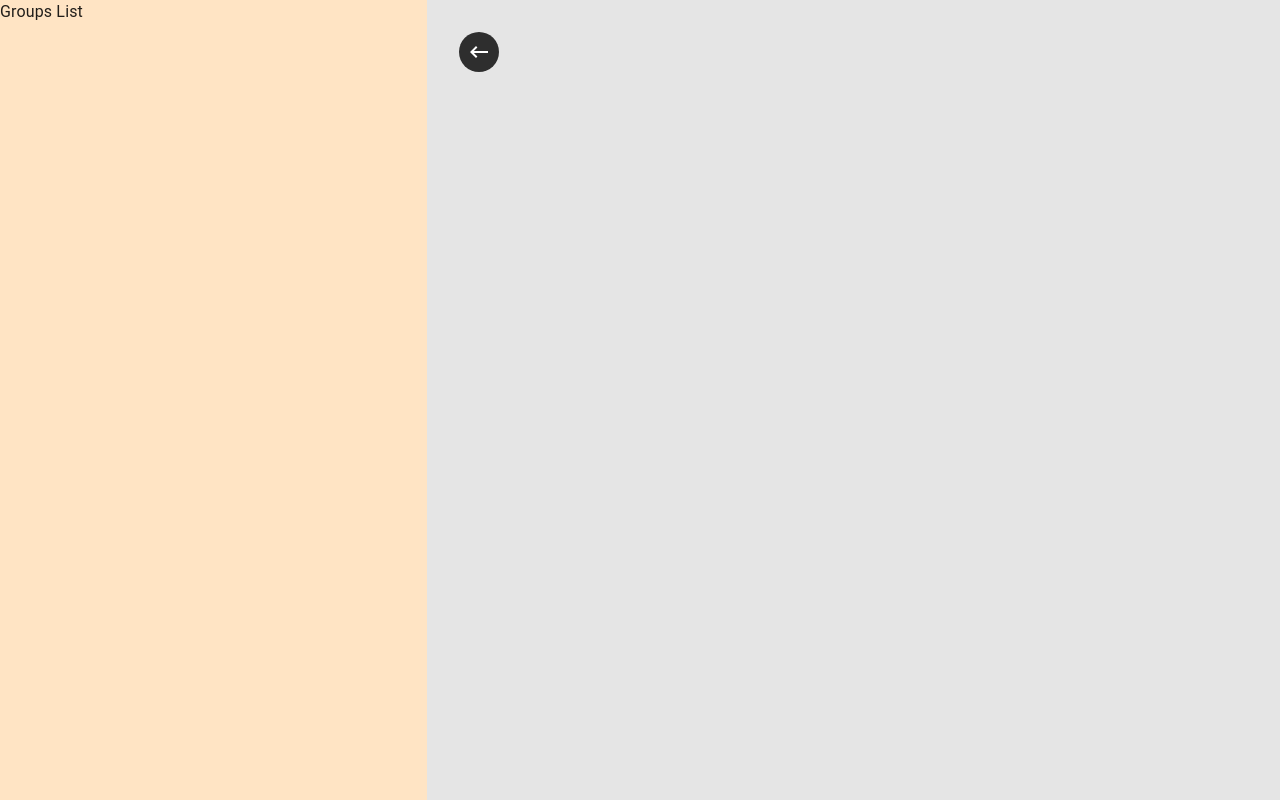
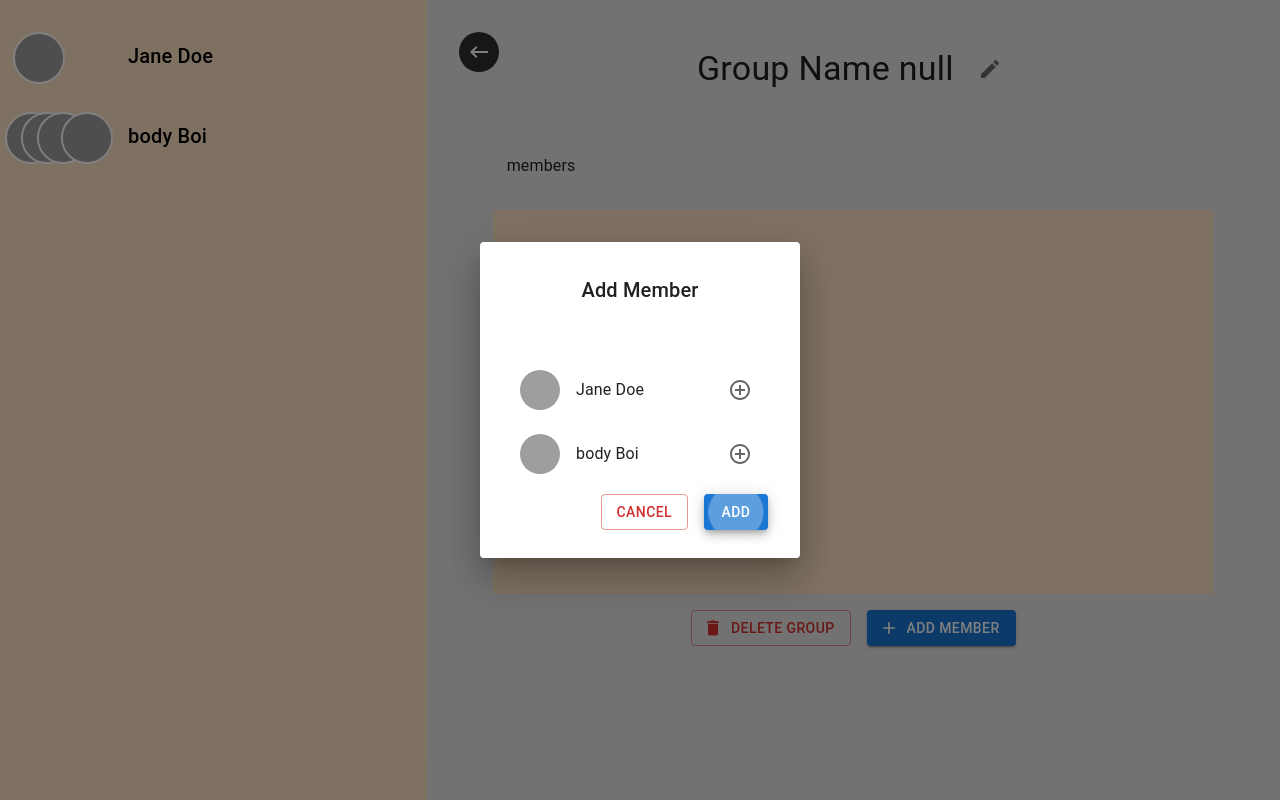
Before and after one commit to Ajith-M-001/messaghub, a React (Vite) app in the folder frontend/: page /group in a window 1280 px wide. Built offline with nearby package versions, Linux system fonts and the light colour scheme; grey boxes are pictures that could not be loaded.

Commit message:
add members for group

```diff
--- /dev/null
+++ b/frontend/src/components/dialogs/AddMemberDialog.jsx
@@ -0,0 +1,74 @@
+/* eslint-disable react/prop-types */
+
+import {
+  Button,
+  Dialog,
+  DialogActions,
+  DialogContent,
+  DialogTitle,
+  Stack,
+  Typography,
+} from "@mui/material";
+import { sampleUsers } from "../constants/SampleData";
+import UserItems from "../shared/UserItems";
+
+const AddMemberDialog = ({ addMember, isLoadingAddMember, chatId }) => {
+  const addFriendHandler = (id) => {
+    console.log("add friend", id);
+  };
+
+  const addMemberSubmitHandler = () => {
+    console.log("add member");
+  };
+
+  const closeHandler = () => {
+    console.log("close");
+  };
+  return (
+    <Dialog open={true} onClose={closeHandler}>
+      <Stack p={"1rem"} width={"20rem"} spacing={"1rem"}>
+        <DialogTitle
+          width={"100%"}
+          textAlign={"center"}
+          id="alert-dialog-title"
+        >
+          {"Add Member"}
+        </DialogTitle>
+      </Stack>
+
+      <DialogContent>
+        <Stack>
+          {sampleUsers.length > 0 ? (
+            sampleUsers.map((user) => (
+              <UserItems
+                key={user._id}
+                user={user}
+                handler={addFriendHandler}
+              />
+            ))
+          ) : (
+            <Typography textAlign={"center"}>No Friends</Typography>
+          )}
+        </Stack>
+        <DialogActions>
+          <Stack direction={{ xs: "column-reverse", sm: "row" }} spacing={2}>
+            <Button onClick={closeHandler} color="error" variant="outlined">
+              Cancel
+            </Button>
+            <Button
+              disabled={isLoadingAddMember}
+              onClick={addMemberSubmitHandler}
+              color="primary"
+              variant="contained"
+              autoFocus
+            >
+              Add
+            </Button>
+          </Stack>
+        </DialogActions>
+      </DialogContent>
+    </Dialog>
+  );
+};
+
+export default AddMemberDialog;
--- /dev/null
+++ b/frontend/src/components/dialogs/ConfirmDeleteDialog.jsx
@@ -0,0 +1,56 @@
+/* eslint-disable react/prop-types */
+import {
+  Dialog,
+  DialogTitle,
+  DialogContent,
+  DialogContentText,
+  DialogActions,
+  Button,
+  Fade,
+} from "@mui/material";
+import DeleteIcon from "@mui/icons-material/Delete";
+
+const ConfirmDeleteDialog = ({ open, handleClose, deleteHandler }) => {
+  return (
+    <Dialog
+      open={open}
+      onClose={handleClose}
+      TransitionComponent={Fade}
+      TransitionProps={{ timeout: 300 }}
+      aria-labelledby="alert-dialog-title"
+      aria-describedby="alert-dialog-description"
+      keepMounted
+    >
+      <DialogTitle id="alert-dialog-title">
+        {"Confirm Group Deletion"}
+      </DialogTitle>
+
+      <DialogContent>
+        <DialogContentText id="alert-dialog-description">
+          Are you sure you want to delete this group? This action cannot be
+          undone and all associated data will be permanently removed.
+        </DialogContentText>
+      </DialogContent>
+
+      <DialogActions>
+        <Button onClick={handleClose} color="primary" variant="outlined">
+          Cancel
+        </Button>
+        <Button
+          onClick={() => {
+            deleteHandler();
+            handleClose();
+          }}
+          color="error"
+          variant="contained"
+          startIcon={<DeleteIcon />}
+          autoFocus
+        >
+          Delete
+        </Button>
+      </DialogActions>
+    </Dialog>
+  );
+};
+
+export default ConfirmDeleteDialog;
--- a/frontend/src/pages/Group.jsx
+++ b/frontend/src/pages/Group.jsx
@@ -1,12 +1,82 @@
-import { Drawer, Grid2, IconButton, Tooltip } from "@mui/material";
+/* eslint-disable react/display-name */
+/* eslint-disable react/prop-types */
+import {
+  Backdrop,
+  Button,
+  // CircularProgress,
+  Drawer,
+  Grid2,
+  IconButton,
+  Stack,
+  TextField,
+  Tooltip,
+  Typography,
+} from "@mui/material";
 import KeyboardBackspaceIcon from "@mui/icons-material/KeyboardBackspace";
-import { useNavigate } from "react-router";
+import { useNavigate, useSearchParams } from "react-router";
 import MenuIcon from "@mui/icons-material/Menu";
-import { useState } from "react";
+import { lazy, memo, Suspense, useEffect, useState } from "react";
+import { Link } from "../components/styles/styledComponents";
+import AvatarCard from "../components/shared/AvatarCard";
+import { sampleChats } from "../components/constants/SampleData";
+import CreateIcon from "@mui/icons-material/Create";
+import DoneIcon from "@mui/icons-material/Done";
+import DeleteIcon from "@mui/icons-material/Delete";
+import AddIcon from "@mui/icons-material/Add";
+
+const ConfirmDeleteDialog = lazy(() =>
+  import("../components/dialogs/ConfirmDeleteDialog")
+);
+const AddMemberDialog = lazy(() =>
+  import("../components/dialogs/AddMemberDialog")
+);
 
 const Group = () => {
   const navigate = useNavigate();
   const [isMobile, setIsMobile] = useState(false);
+  const [searchParams] = useSearchParams();
+  const chatId = searchParams.get("group");
+  const [groupName, setGroupName] = useState("");
+  const [updatedGroupName, setUpdatedGroupName] = useState("");
+  const [confirmDeleteDialog, setConfirmDeleteDialog] = useState(false);
+
+  const isAddmember = true;
+
+  const openconfirmDeleteHandler = () => {
+    setConfirmDeleteDialog(true);
+  };
+
+  const closeconfirmDeleteHandler = () => {
+    setConfirmDeleteDialog(false);
+  };
+
+  const deleteHandler = () => {
+    console.log("delete group");
+    setConfirmDeleteDialog(false);
+  };
+
+  const openAddMemberHandler = () => {
+    console.log("add member");
+  };
+
+  useEffect(() => {
+    setGroupName(`Group Name ${chatId}`);
+    setUpdatedGroupName(`Group Name ${chatId}`);
+
+    return () => {
+      setGroupName("");
+      setUpdatedGroupName("");
+      setIsEdited(false);
+    };
+  }, [chatId]);
+
+  const handleUpladateGroupName = () => {
+    console.log("update group name", updatedGroupName);
+    setGroupName(updatedGroupName);
+    setIsEdited(false);
+  };
+
+  const [isEdited, setIsEdited] = useState(false);
 
   const naviagateBack = () => {
     navigate("/");
@@ -54,6 +124,65 @@ const Group = () => {
       </Tooltip>
     </>
   );
+
+  const GroupName = (
+    <Stack
+      direction={"row"}
+      alignItems={"center"}
+      spacing={"1rem"}
+      padding={"2rem"}
+      justifyContent={"center"}
+    >
+      {isEdited ? (
+        <>
+          <TextField
+            name="groupName"
+            value={updatedGroupName}
+            onChange={(e) => setUpdatedGroupName(e.target.value)}
+          />
+          <IconButton onClick={handleUpladateGroupName}>
+            <DoneIcon />
+          </IconButton>
+        </>
+      ) : (
+        <>
+          <Typography variant="h4">{groupName}</Typography>
+          <IconButton onClick={() => setIsEdited(true)}>
+            <CreateIcon />
+          </IconButton>
+        </>
+      )}
+    </Stack>
+  );
+
+  const buttonGroup = (
+    <>
+      <Stack
+        direction={{ xs: "column-reverse", sm: "row" }}
+        spacing={"1rem"}
+        p={{ xs: "0.5rem", sm: "1rem", md: "1rem 4rem" }}
+      >
+        <Button
+          onClick={openconfirmDeleteHandler}
+          startIcon={<DeleteIcon />}
+          size="medium"
+          variant="outlined"
+          color="error"
+        >
+          Delete Group
+        </Button>
+        <Button
+          onClick={openAddMemberHandler}
+          startIcon={<AddIcon />}
+          size="medium"
+          variant="contained"
+        >
+          Add Member
+        </Button>
+      </Stack>
+    </>
+  );
+
   return (
     <Grid2 bgcolor={"rgba(0,0,0,0.1)"} container height={"100vh"}>
       <Grid2
@@ -66,7 +195,7 @@ const Group = () => {
         }}
         size={{ sm: 4 }}
       >
-        Groups List
+        <GroupList myGroups={sampleChats} chatId={chatId} />
       </Grid2>
       <Grid2
         size={{ xs: 12, sm: 8 }}
@@ -79,7 +208,50 @@ const Group = () => {
         }}
       >
         {IconsBtn}
+
+        {GroupName && (
+          <>
+            {GroupName}
+            <Typography
+              margin={"2rem"}
+              variant="body1"
+              alignSelf={"flex-start"}
+            >
+              members
+            </Typography>
+            <Stack
+              maxWidth={"45rem"}
+              width={"100%"}
+              boxSizing={"border-box"}
+              padding={{ sm: "1rem ", xs: "0", md: "1rem 4rem" }}
+              spacing={"2rem"}
+              bgcolor={"bisque"}
+              height={"50%"}
+              overflow={"auto"}
+            >
+              {/* group members */}
+            </Stack>
+            {buttonGroup}
+          </>
+        )}
       </Grid2>
+
+      {isAddmember && (
+        <Suspense fallback={<Backdrop open={true} />}>
+          <AddMemberDialog open={true} />
+        </Suspense>
+      )}
+
+      {confirmDeleteDialog && (
+        <Suspense fallback={<Backdrop open={true} />}>
+          <ConfirmDeleteDialog
+            open={confirmDeleteDialog}
+            handleClose={closeconfirmDeleteHandler}
+            deleteHandler={deleteHandler}
+          />
+        </Suspense>
+      )}
+
       <Drawer
         sx={{
           display: {
@@ -90,10 +262,59 @@ const Group = () => {
         open={isMobile}
         onClose={handleMobileClose}
       >
-        Group List
+        <GroupList w={"50vw"} myGroups={sampleChats} chatId={chatId} />
       </Drawer>
     </Grid2>
   );
 };
 
+const GroupList = ({ w = "100%", myGroups = [], chatId }) => {
+  return (
+    <Stack width={w} padding={"1rem"}>
+      {myGroups.length > 0 ? (
+        myGroups.map((group) => (
+          <GroupListItem key={group._id} group={group} chatId={chatId} />
+        ))
+      ) : (
+        <Typography textAlign={"center"} padding={"1rem"} variant="h6">
+          No groups found
+        </Typography>
+      )}
+    </Stack>
+  );
+};
+
+const GroupListItem = memo(({ group, chatId }) => {
+  const { name, _id, avatar } = group;
+
+  return (
+    <Link
+      to={`?group=${_id}`}
+      onClick={(e) => {
+        if (chatId === _id) {
+          e.preventDefault();
+        }
+      }}
+    >
+      <Stack direction={"row"} spacing={"1rem"} alignItems={"center"}>
+        <AvatarCard avatar={avatar} />
+        <Typography textAlign="center" variant="h6">
+          {name}
+        </Typography>
+      </Stack>
+    </Link>
+  );
+});
+
 export default Group;
+
+//  <Button
+//    startIcon={
+//      isDeleting ? <CircularProgress color="error" size={14} /> : <DeleteIcon /> // Conditionally render spinner or icon
+//    }
+//    size="medium"
+//    variant="outlined"
+//    color="error"
+//  >
+//    {isDeleting ? "deleting group" : "Group Delete"}
+//  </Button>;
```
